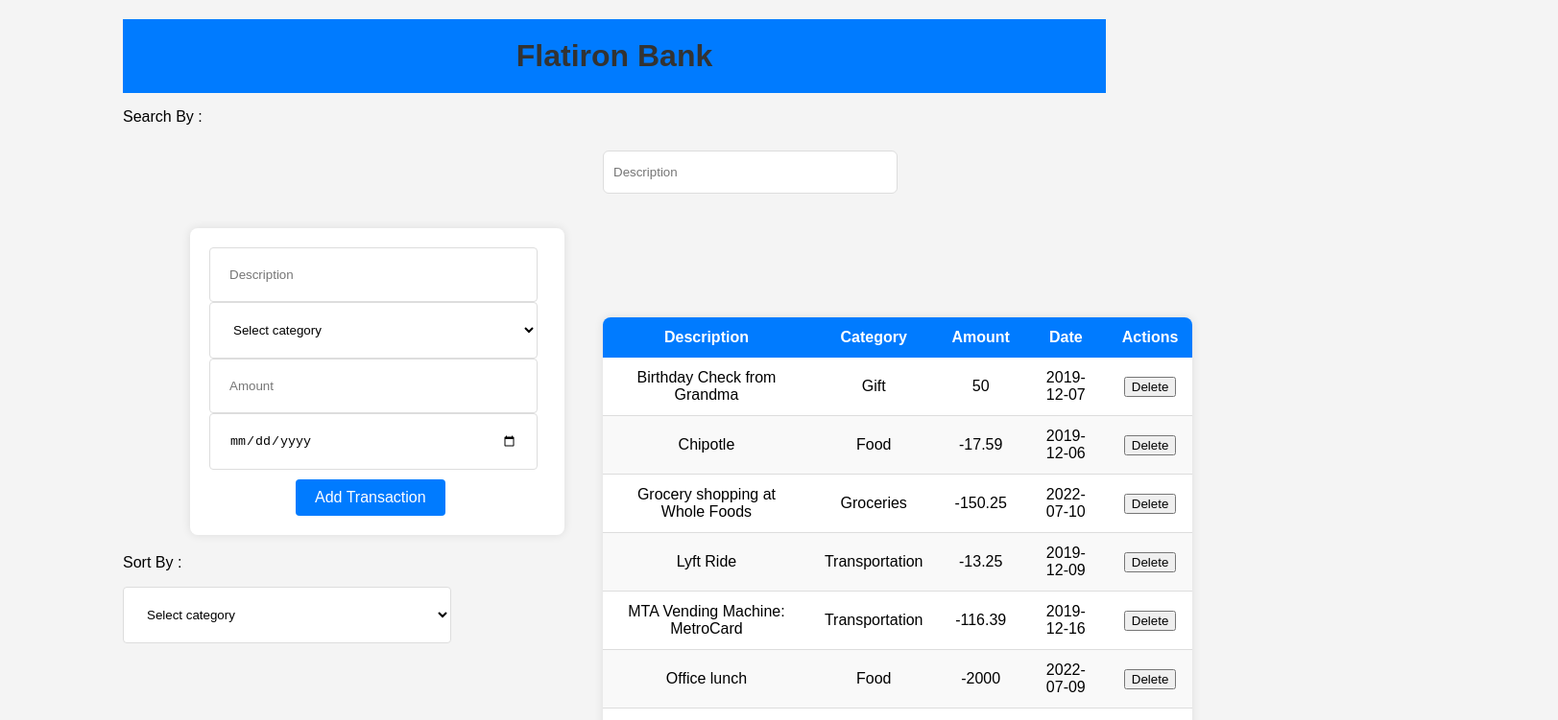
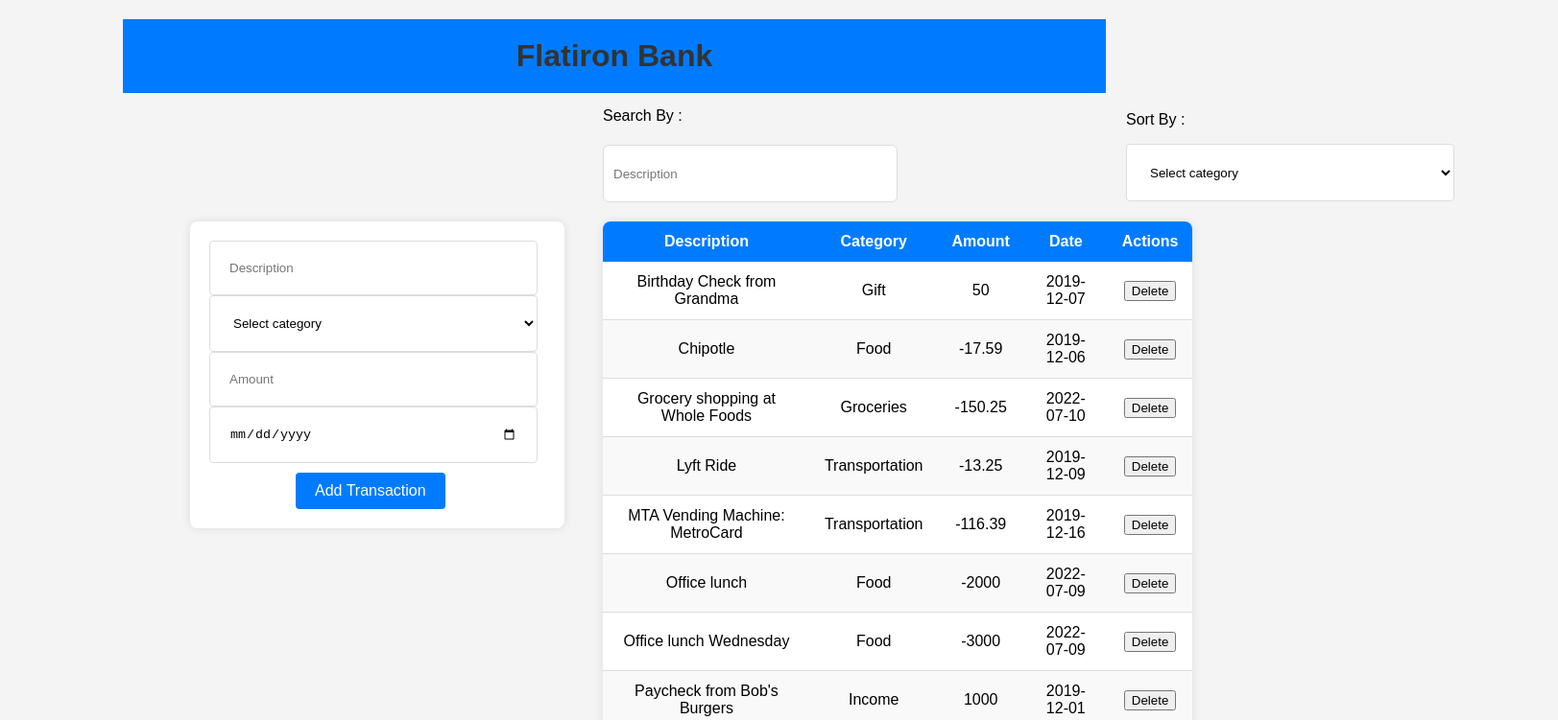
Before and after one commit to code-iddih/task-phase2-week-01-code-challenge, a React (Create React App) app: page / in a window 1280 px wide. Shown: the top 751 px of the page at 96% size, 1623 px wide, since content can reach past the window. Built offline with nearby package versions, Linux system fonts and the light colour scheme; data requests are answered from the project's data file.

Commit message:
Adds  more CSS

```diff
--- a/src/index.css
+++ b/src/index.css
@@ -40,7 +40,7 @@ form {
   margin-bottom: 20px;
   width: 350px;
   margin-left: 70px;
-  margin-top: 50px;
+  margin-top: 40px;
 }
 
 form input {
@@ -92,7 +92,7 @@ table {
   border-radius: 8px;
   overflow: hidden;
   margin-left: 500px;
-  margin-top: -340px;
+  margin-top: 115px;
   margin-bottom: 50px;
 }
 
@@ -150,9 +150,24 @@ button.delete:hover {
   margin: 10px 0;
   box-sizing: border-box;
   margin-left: 500px;
-  margin-top: 10px;
+  margin-top:5px;
   margin-bottom: -20px;
-  height: 45px;
+  height: 60px;
 }
 
+#search-by {
+  margin-left: 500px;
+  margin-top: 15px;
+}
 /* Category Filter */
+
+.category-filter {
+  height: 0px;
+  margin-top: -455px;
+  width: 450px;
+  margin-left: 1045px;
+}
+
+#category {
+  height:60px;
+}
```
